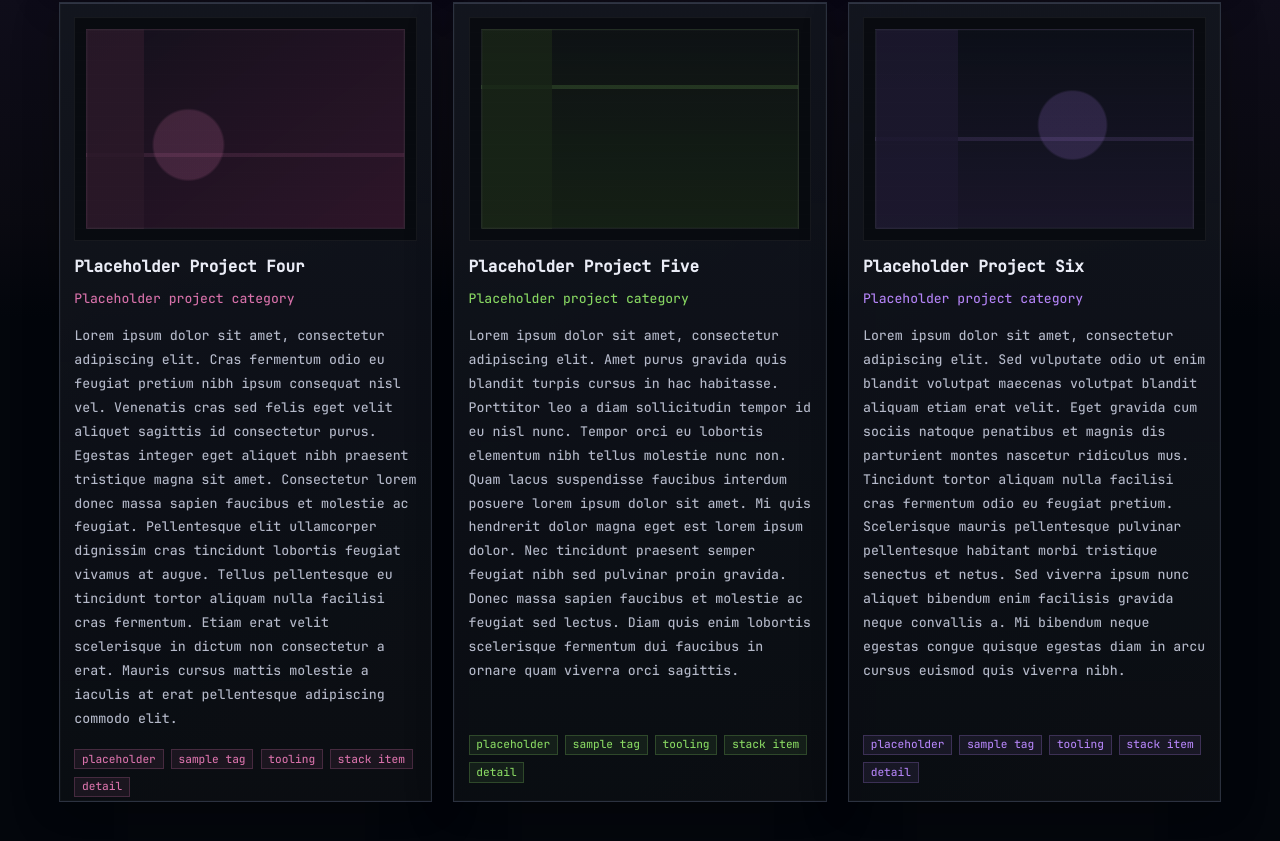
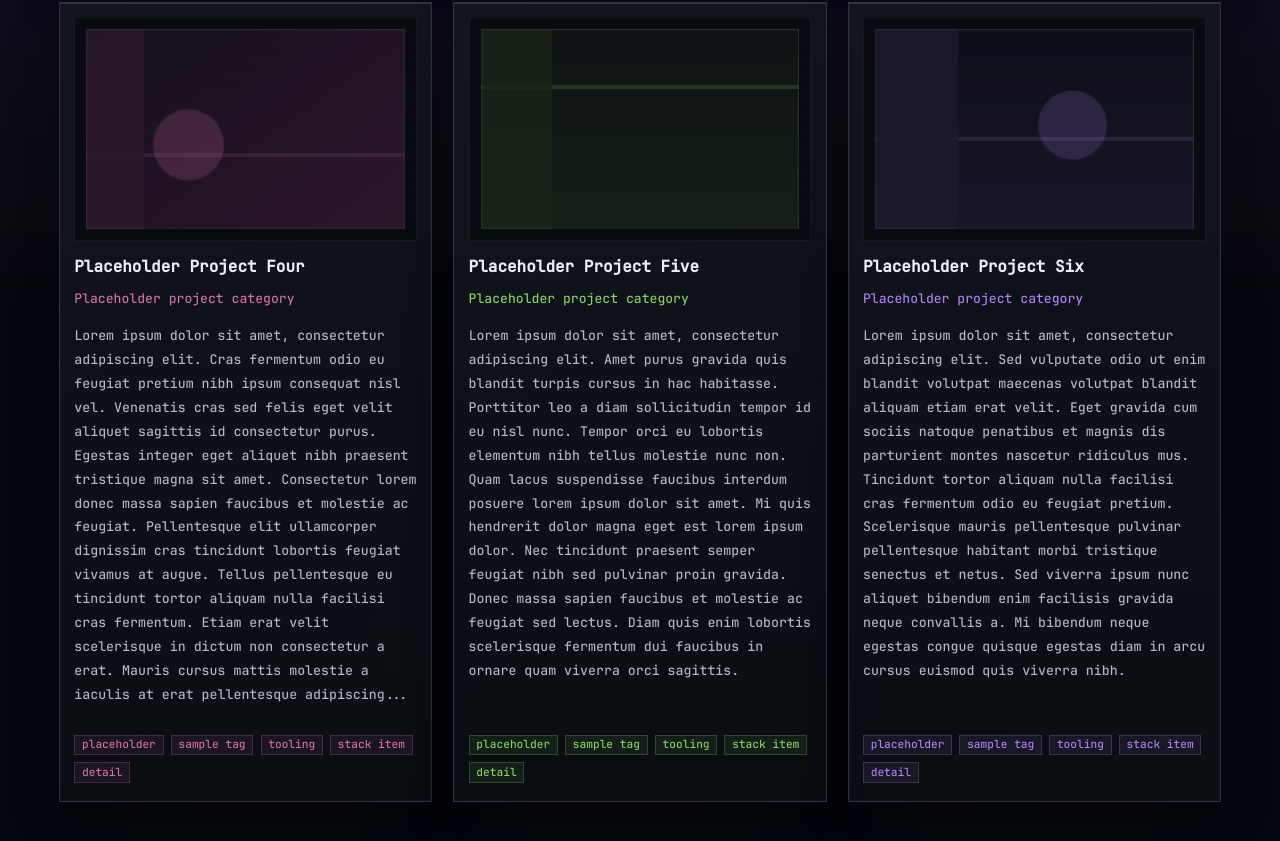
Before and after one commit to cadhann/cadhan.dev, a plain HTML site: page index.html in a window 1280 px wide. Shown: the part 1187-2028 px from the top of the page. Drawn offline with Linux system fonts and the light colour scheme.

Commit message:
fix: prevent project card content from overflowing

```diff
--- a/scripts/projects.js
+++ b/scripts/projects.js
@@ -1,4 +1,78 @@
 import { projects } from "../data/projects.js";
+
+let resizeFrame = 0;
+
+/**
+ * Trim a project description to the visible height of its card body.
+ *
+ * @param {HTMLElement} body
+ * @returns {void}
+ */
+function clampProjectBody(body) {
+  const fullText = body.dataset.fullText ?? body.textContent?.trim() ?? "";
+
+  body.dataset.fullText = fullText;
+  body.textContent = fullText;
+
+  if (!fullText || body.scrollHeight <= body.clientHeight) {
+    return;
+  }
+
+  const words = fullText.split(/\s+/);
+  let lowerBound = 0;
+  let upperBound = words.length;
+  let bestFit = "";
+
+  while (lowerBound <= upperBound) {
+    const middle = Math.floor((lowerBound + upperBound) / 2);
+    const candidate =
+      middle >= words.length
+        ? fullText
+        : `${words.slice(0, middle).join(" ")}...`;
+
+    body.textContent = candidate;
+
+    if (body.scrollHeight <= body.clientHeight) {
+      bestFit = candidate;
+      lowerBound = middle + 1;
+    } else {
+      upperBound = middle - 1;
+    }
+  }
+
+  body.textContent = bestFit || "...";
+}
+
+/**
+ * Clamp every rendered project description to its available space.
+ *
+ * @returns {void}
+ */
+function clampProjectBodies() {
+  const bodies = document.querySelectorAll(".project-card__body");
+
+  bodies.forEach((body) => {
+    if (body instanceof HTMLElement) {
+      clampProjectBody(body);
+    }
+  });
+}
+
+/**
+ * Re-clamp the project descriptions once per animation frame on resize.
+ *
+ * @returns {void}
+ */
+function scheduleProjectBodyClamp() {
+  if (resizeFrame !== 0) {
+    return;
+  }
+
+  resizeFrame = window.requestAnimationFrame(() => {
+    resizeFrame = 0;
+    clampProjectBodies();
+  });
+}
 
 /**
  * Render one project card from local project data.
@@ -41,4 +115,10 @@ export function initProjects() {
   }
 
   grid.innerHTML = projects.map(renderProjectCard).join("");
+  clampProjectBodies();
+  window.addEventListener("resize", scheduleProjectBodyClamp);
+
+  if ("fonts" in document) {
+    document.fonts.ready.then(clampProjectBodies);
+  }
 }
--- a/styles/hero.css
+++ b/styles/hero.css
@@ -244,6 +244,8 @@
   font-size: 0.83rem;
   line-height: 1.8;
   flex: 1;
+  min-height: 0;
+  overflow: hidden;
 }
 
 .project-card__tags {
@@ -253,6 +255,7 @@
   margin: 1.15rem 0 0;
   padding: 0;
   list-style: none;
+  flex-shrink: 0;
 }
 
 .project-card__tag {
```
